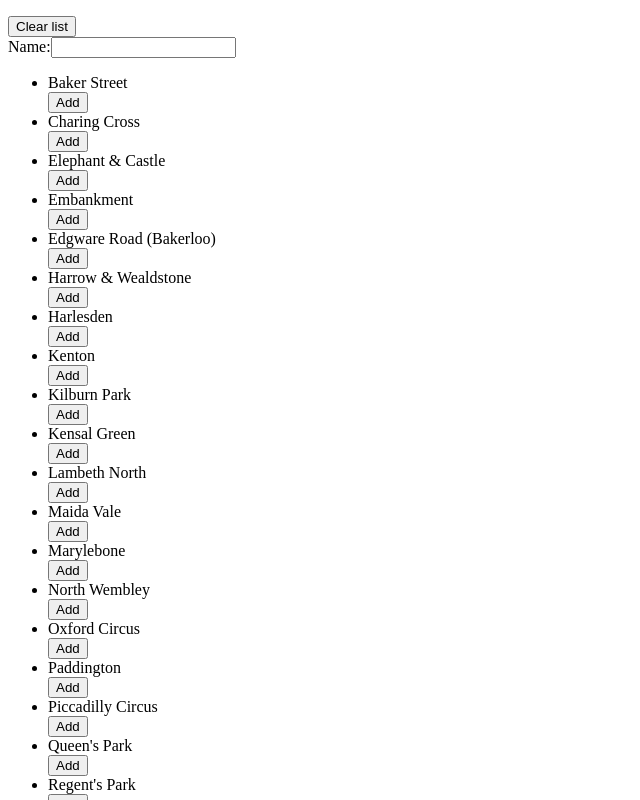
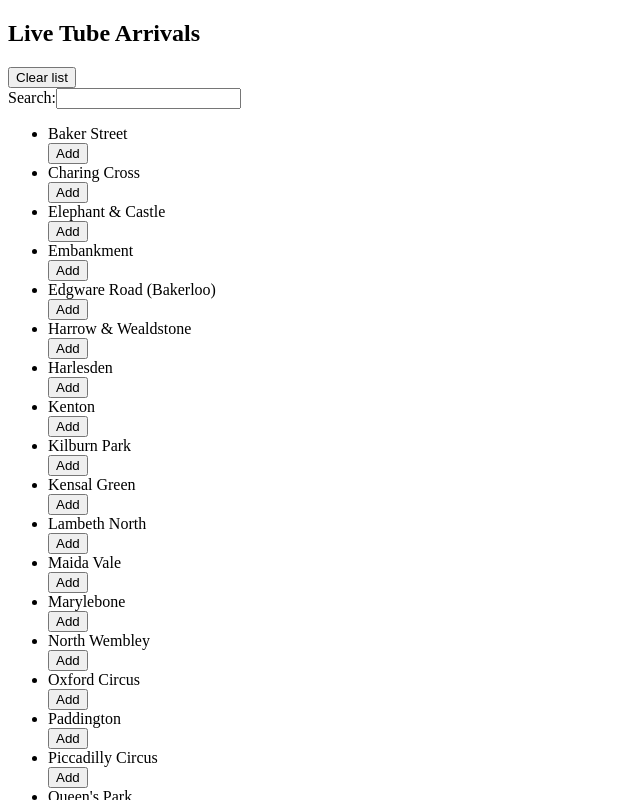
Before and after one commit to trwh/tubes-react, a React (Create React App) app: page / in a window 1280 px wide. Shown: the top 800 px of the page, without its empty margins (0-640 px from the left). Built offline with nearby package versions, Linux system fonts and the light colour scheme.

Commit message:
Fixed periodic refresh, added very basic UI.

```diff
--- a/public/index.html
+++ b/public/index.html
@@ -5,14 +5,13 @@
     <!-- <link rel="shortcut icon" href="%PUBLIC_URL%/favicon.ico" /> -->
     <meta
       name="viewport"
-      content="width=device-width, initial-scale=1, shrink-to-fit=no"
+      content="width=device-width, initial-scale=0.8"
     />
-    <meta name="theme-color" content="#000000" />
     <!--
       manifest.json provides metadata used when your web app is installed on a
       user's mobile device or desktop. See https://developers.google.com/web/fundamentals/web-app-manifest/
     -->
-    <link rel="manifest" href="%PUBLIC_URL%/manifest.json" />
+    <!-- <link rel="manifest" href="%PUBLIC_URL%/manifest.json" /> -->
     <!--
       Notice the use of %PUBLIC_URL% in the tags above.
       It will be replaced with the URL of the `public` folder during the build.
@@ -22,7 +21,7 @@
       work correctly both with client-side routing and a non-root public URL.
       Learn how to configure a non-root public URL by running `npm run build`.
     -->
-    <title>React App</title>
+    <title>Tube Arrivals</title>
   </head>
   <body>
     <noscript>You need to enable JavaScript to run this app.</noscript>
--- a/src/App.js
+++ b/src/App.js
@@ -24,19 +24,21 @@ class App extends Component {
 
     this.filterChange = this.filterChange.bind(this);
     this.addUserStation = this.addUserStation.bind(this);
-    this.clearUserStations = this.clearUserStations.bind(this);
     this.clearFilterValue = this.clearFilterValue.bind(this);
   }
 
   componentDidMount() {
     this.getUserStationsFromCookie();
+    this.periodicallyRefresh();
+  }
 
-    // this.updateUserStationsAndTheirLineArrivals(this.state.userStations);
+  periodicallyRefresh() {
+    setTimeout(() => {
+      // console.log("Refreshing arrivals information.");
+      this.periodicallyRefresh();
+    }, 5000);
 
-    // setTimeout(() => {
-    //   console.log("Wrueey");
-    //   this.componentDidMount();
-    // }, 5000);
+    this.updateUserStationsAndTheirLineArrivals(this.state.userStations);
   }
 
   updateUserStationsAndTheirLineArrivals(stations) {
@@ -97,11 +99,15 @@ class App extends Component {
   render() {
     return (
       <div>
+        <h2>Live Tube Arrivals</h2>
+        <div>
           <UserStationList stations={this.state.userStations} />
+          <div>
             <button onClick={() => this.clearUserStations()}>Clear list</button>
+          </div>
           <form>
             <label htmlFor="station-filter">
-            Name:
+              Search:
             </label>
             <input
               id="station-filter"
@@ -115,6 +121,7 @@ class App extends Component {
             onClick={this.addUserStation}
           />
         </div>
+      </div>
     );
   }
 }
@@ -122,14 +129,14 @@ class App extends Component {
 class UserStationList extends Component {
   render() {
     return (
-      <ul>
+      <div>
         {this.props.stations.map(station => (
           <div key={station.id}>
-            <li key={station.id}>{station.name}</li>
+            <h3>{station.name}</h3>
             <ArrivalsBoard lines={station.lines} />
           </div>
         ))}
-      </ul>
+      </div>
     );
   }
 }
@@ -137,14 +144,14 @@ class UserStationList extends Component {
 class ArrivalsBoard extends Component {
   render() {
     return (
-     <ul>
+     <div>
         {this.props.lines.map(line => (
           <div key={line.id}>
-            <li key={line.id}>{line.name}</li>
+            <h4>{line.name}</h4>
             <ArrivalsBoardLine arrivals={line.arrivals} />
           </div>
         ))}
-      </ul>
+      </div>
     );
   }
 }
@@ -154,9 +161,7 @@ class ArrivalsBoardLine extends Component {
     return (
      <ul>
         {this.props.arrivals.map(arrival => (
-          <div key={arrival.id}>
-            <li key={arrival.id}>{arrival.humanReadableTimeToStation} To: {arrival.towards} ({arrival.currentLocation})</li>
-          </div>
+          <li key={arrival.id}>{arrival.humanReadableTimeToStation} | {arrival.towards} | {arrival.currentLocation}</li>
         ))}
       </ul>
     );
```
Lines whose indentation alone changed are shown as unchanged.
